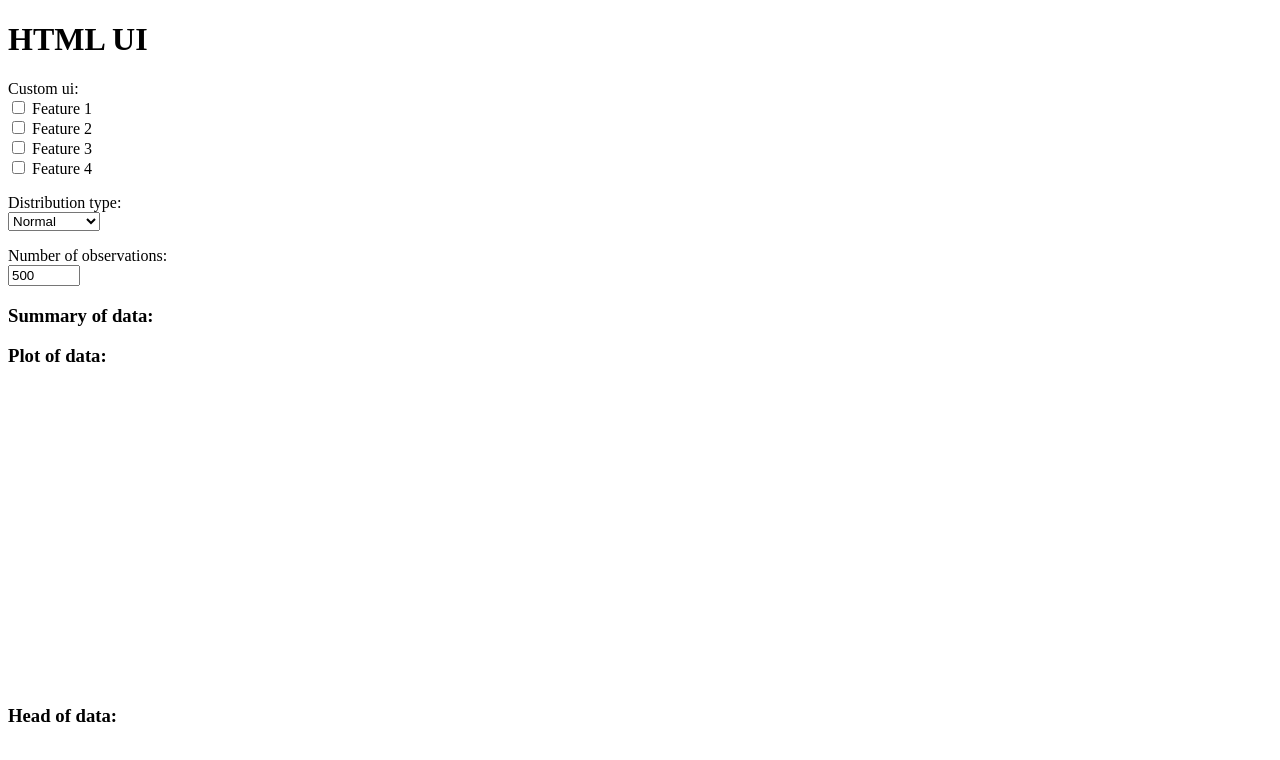
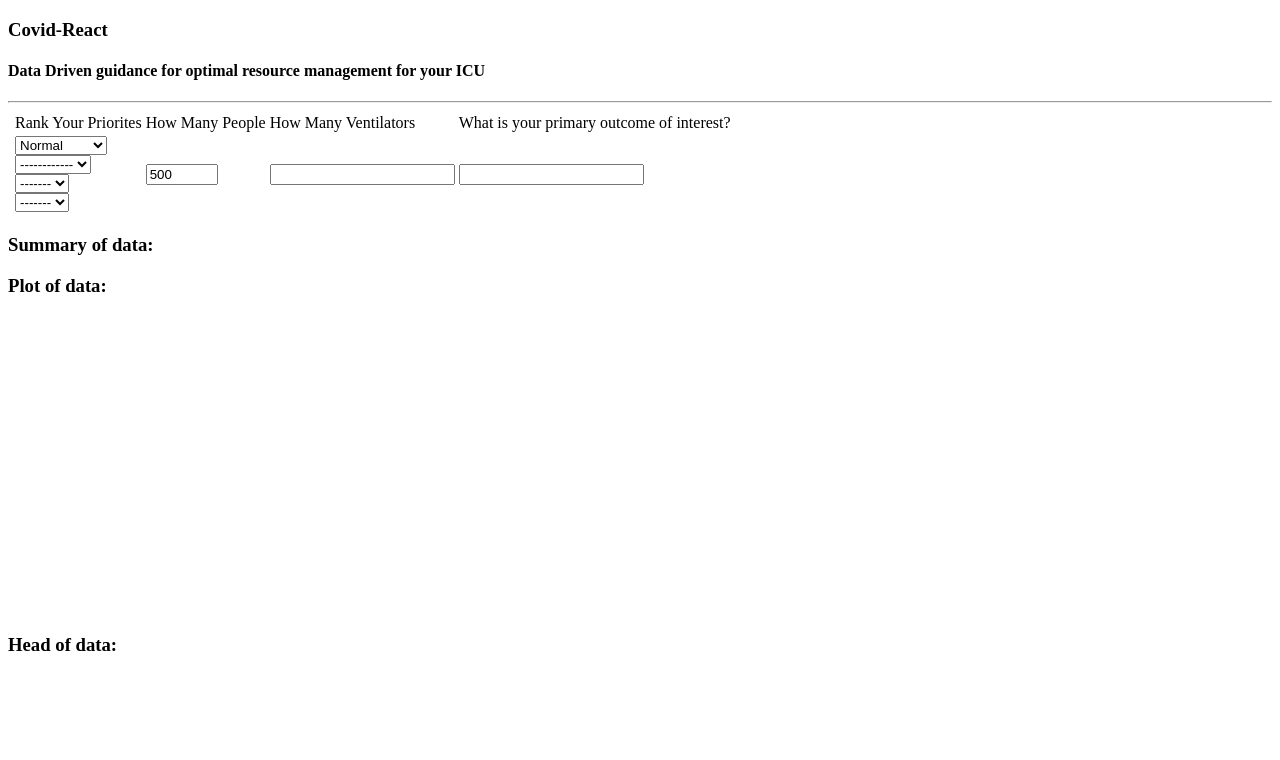
Before and after one commit to admiyo/kailee, a plain HTML site: page www/index.html in a window 1280 px wide. Drawn offline with nearby package versions, Linux system fonts and the light colour scheme.

Commit message:
Wireframe mockups

```diff
--- a/www/index.html
+++ b/www/index.html
@@ -5,45 +5,55 @@
   <script src="shared/jquery.js" type="text/javascript"></script>
   <script src="shared/shiny.js" type="text/javascript"></script>
   <link rel="stylesheet" type="text/css" href="shared/shiny.css"/>
+   <style media = "all">
+         body {
+            background-color: light-gray;
+         }
+   </style>
 </head>
 
 <body>
 
-  <h1>HTML UI</h1>
+  <h3 align="left">Covid-React</h1>
+  <h4 align="left">Data Driven guidance for optimal resource management for your ICU</h2>
+  <hr></hr>
 
-
-  <p>
-    <label>Custom ui:</label><br />
-     <input type="checkbox" id="vehicle1" name="vehicle1" value="1">
-     <label for="feature1"> Feature 1</label><br>
-     <input type="checkbox" id="vehicle2" name="vehicle2" value="2">
-     <label for="feature2"> Feature 2</label><br>
-     <input type="checkbox" id="vehicle3" name="vehicle3" value="3">
-     <label for="feature3"> Feature 3</label><br>
-     <input type="checkbox" id="vehicle4" name="vehicle4" value="4">
-     <label for="feature4"> Feature 4</label><br>
-
-  </p>
-
-
-
-
-  <p>
-    <label>Distribution type:</label><br />
+  <table>
+    <th>
+      <td>Rank Your Priorites</td>
+      <td>How Many People</td>
+      <td>How Many Ventilators</td>
+      <td>What is your primary outcome of interest?</td>
+    </th>
+    <tr>
+      <td></td>
+      <td>
 	<select name="dist">
 	  <option value="norm">Normal</option>
 	  <option value="unif">Uniform</option>
 	  <option value="lnorm">Log-normal</option>
 	  <option value="exp">Exponential</option>
 	</select>
-  </p>
-
-  <p>
-
-    <label>Number of observations:</label><br />
+	<br/>
+	  <select id="priority2">
+	    <option value="">------------</option>
+	  </select>
+	<br/>
+	  <select id="priority3">
+	    <option value="">-------</option>
+	  </select>
+	<br/>
+	  <select id="priority4">
+	    <option value="">-------</option>
+	  </select>
+	<br/>
+      </td>
+      <td>
 	<input type="number" name="n" value="500" min="1" max="1000" />
-
-  </p>
+      <td><input type="text"/></td>
+      <td><input type="text"/></td>
+    </tr>
+    </table>
 
   <h3>Summary of data:</h3>
   <pre id="summary" class="shiny-text-output"></pre>
```
Also changed, not shown: www/input.html (added, +59 -0 lines), www/landing.html (added, +45 -0 lines), 1 other file. Lines whose indentation alone changed are shown as unchanged.
